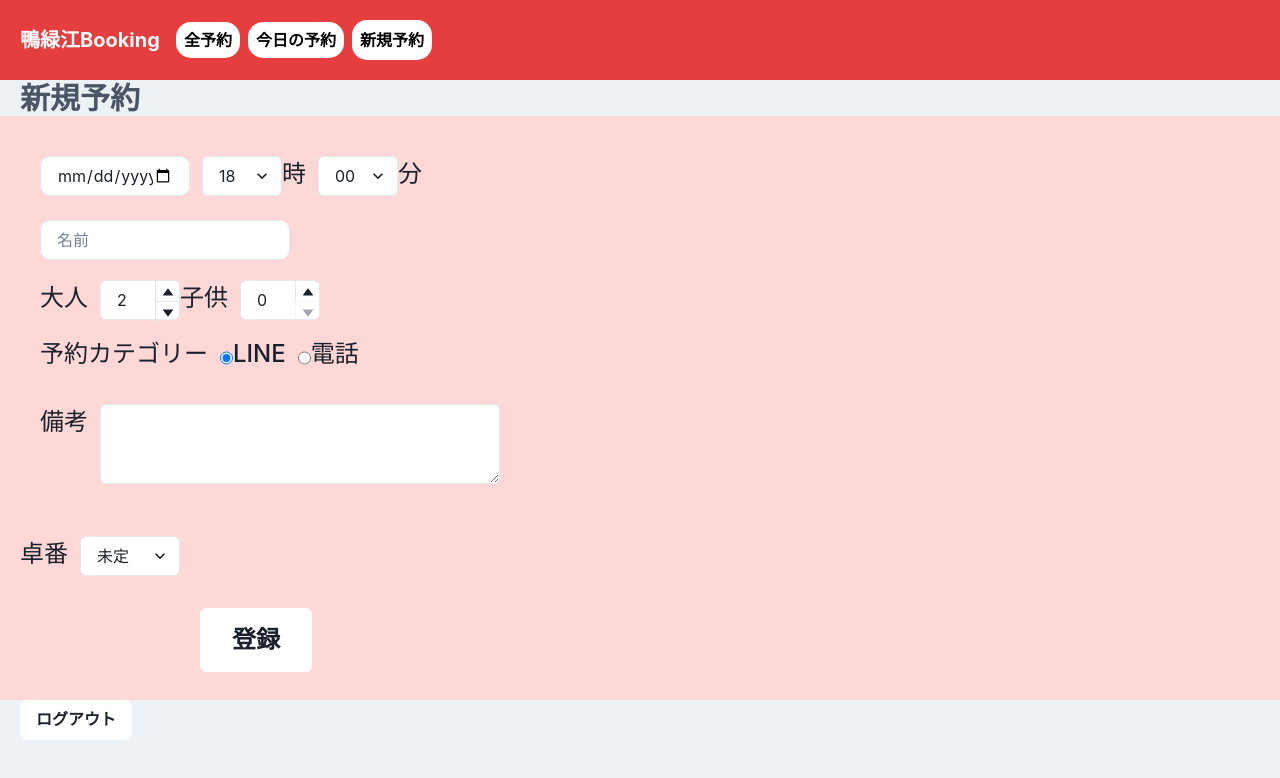
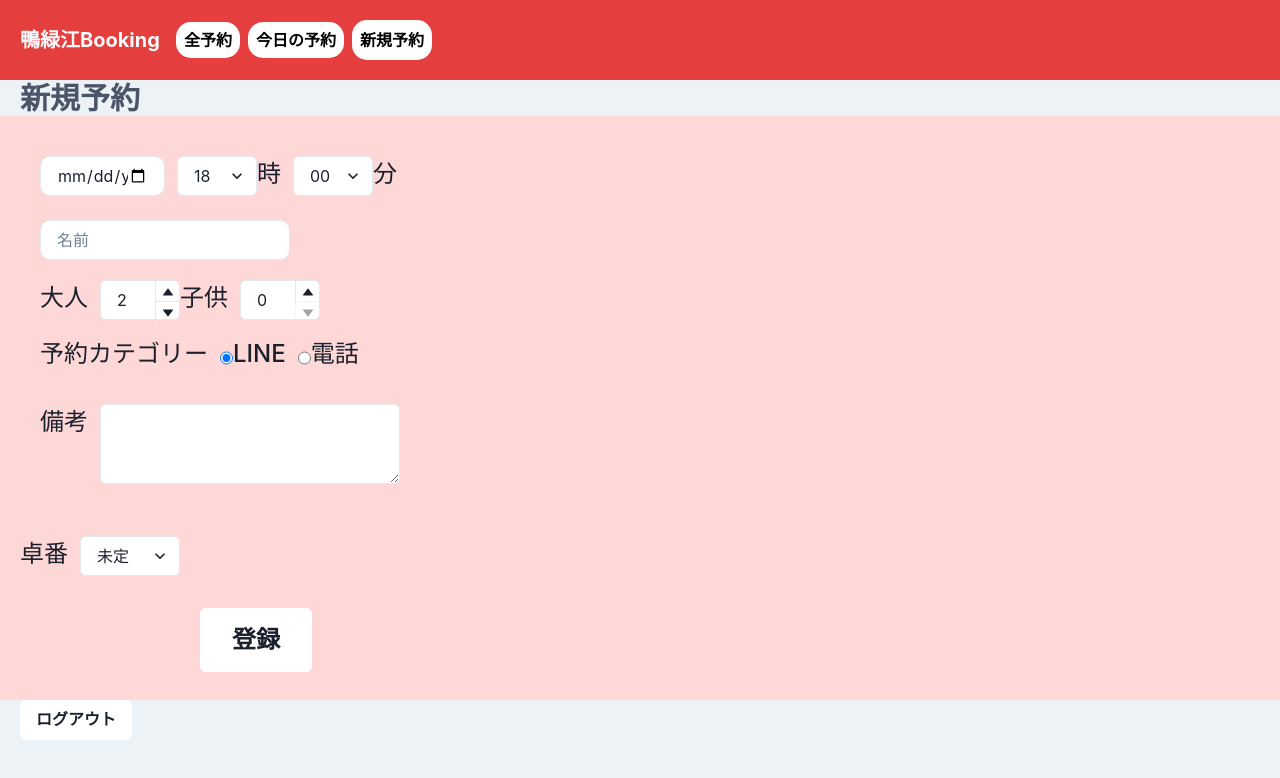
Before and after one commit to fukada-m/ouryokukou_booking, a React (Create React App) app in the folder booking_front/: page /createBooking in a window 1280 px wide. Shown: the top 778 px of the page. Built offline with nearby package versions, Linux system fonts and the light colour scheme; sample sign-in values are in the browser's storage.

Commit message:
サイズ調整

```diff
--- a/booking_front/src/components/atoms/input/InputDate.jsx
+++ b/booking_front/src/components/atoms/input/InputDate.jsx
@@ -11,8 +11,8 @@ export const InputDate = () => {
     <BaseInput
       value={date}
       type={"date"}
-      w={"150px"}
-      placeholder
+      w={"125px"}
+      placeholder={"日付"}
       onChange={(e) => setDate(e.target.value)}
     />
   );
--- a/booking_front/src/components/molecules/TextNote.jsx
+++ b/booking_front/src/components/molecules/TextNote.jsx
@@ -10,7 +10,7 @@ export const TextNote = () => {
       <FormLabel fontSize={"2xl"}>備考</FormLabel>
       <Textarea
         bg={"white"}
-        w={"400px"}
+        w={"300px"}
         value={note}
         onChange={(e) => setNote(e.target.value)}
       />
```
Also changed, not shown: booking_front/src/components/pages/Login.jsx (deleted, +0 -14 lines).
